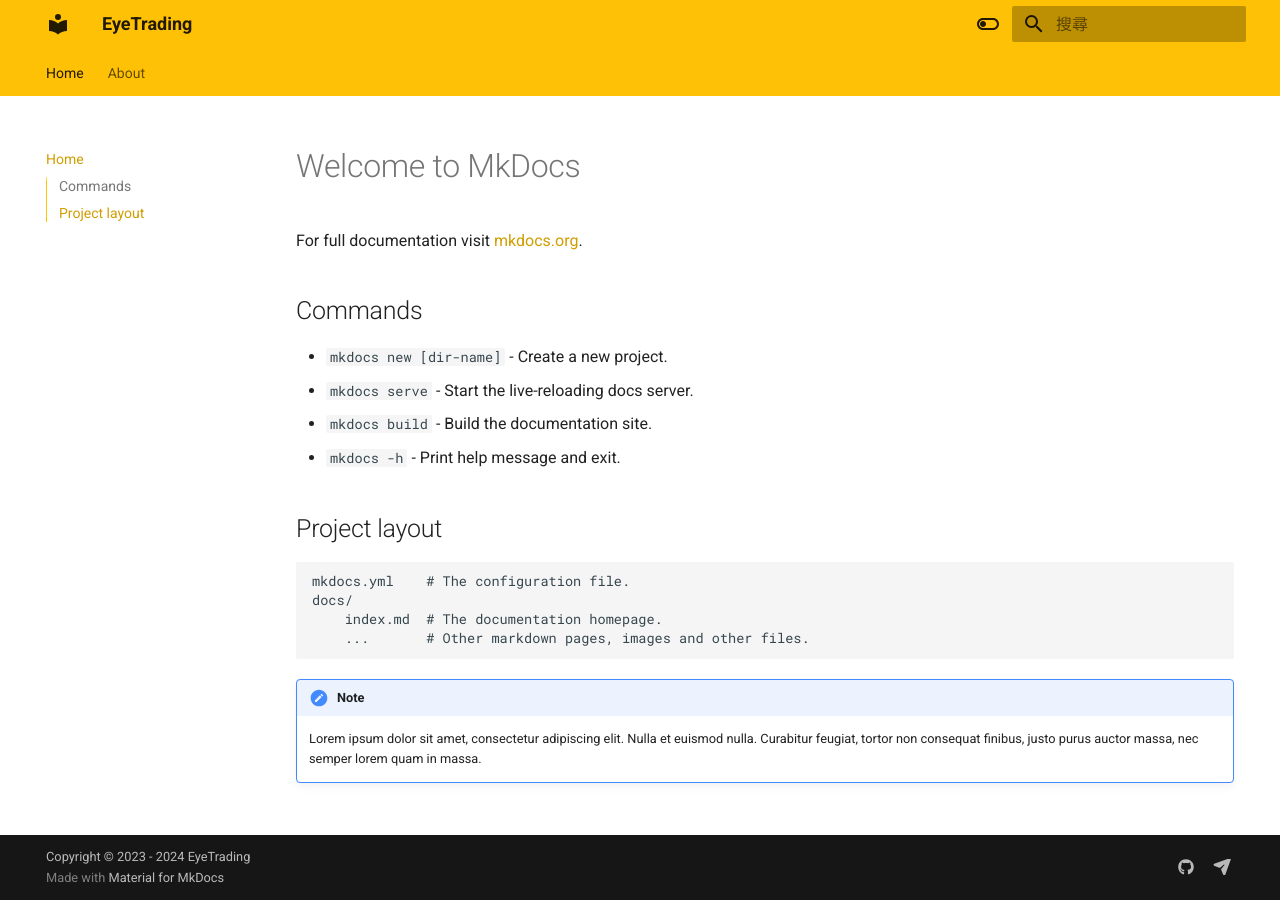
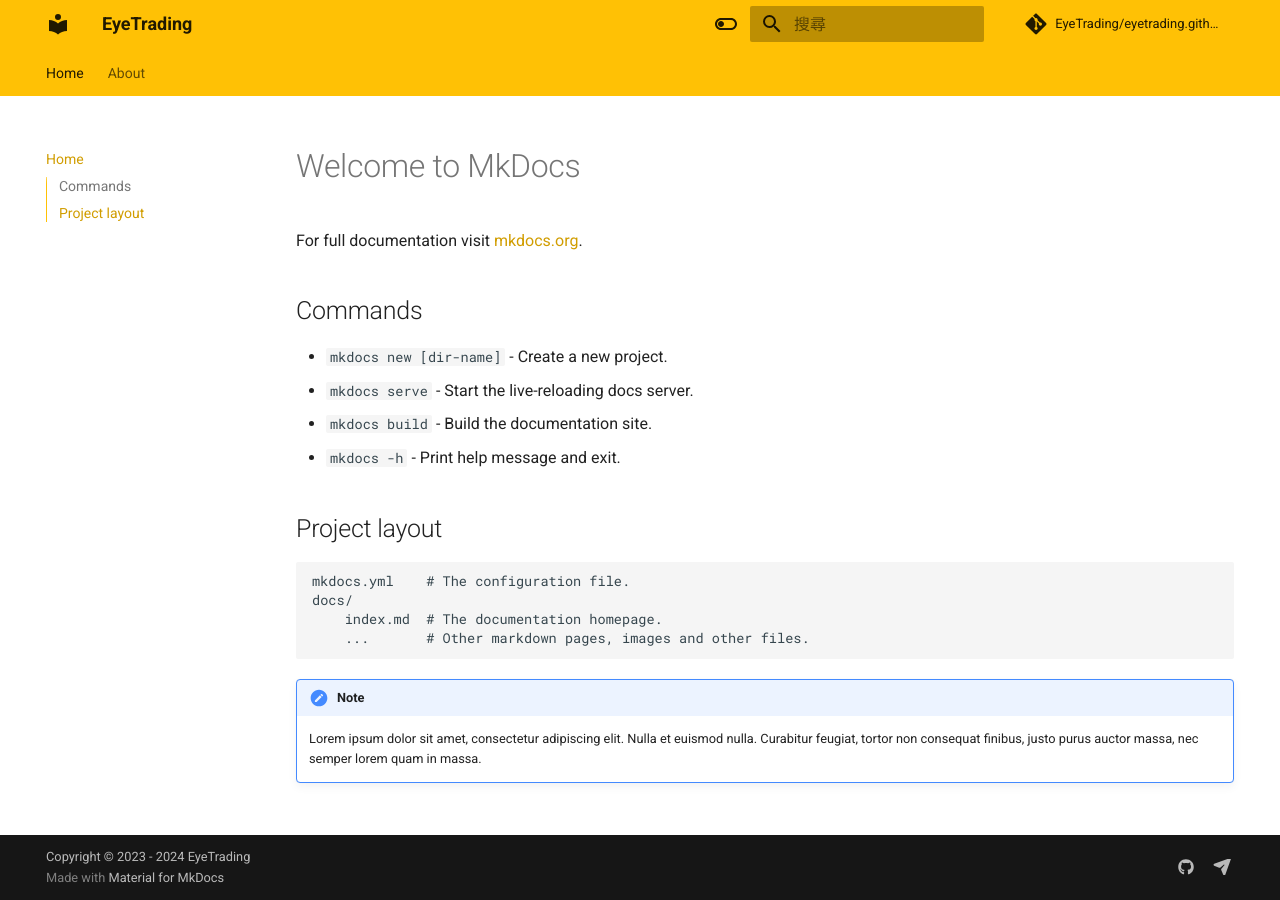
Before and after one commit to EyeTrading/eyetrading.github.io, an MkDocs documentation site: the page built from docs/index.md, in a window 1280 px wide. Built offline with MkDocs 1.6.1 and Material for MkDocs 9.7.7, drawn with Linux system fonts in a browser that asks for light colours; comment, search, counter and statistics services are not loaded.

Commit message:
Update mkdocs.yml

```diff
--- a/mkdocs.yml
+++ b/mkdocs.yml
@@ -1,5 +1,9 @@
 site_name: EyeTrading
 site_url: https://eyetrading.github.io/
+# Repository
+repo_name: EyeTrading/eyetrading.github.io
+repo_url: https://github.com/eyetrading/eyetrading.github.io
+
 nav:
   - Home: index.md
   - About: about.md
```
